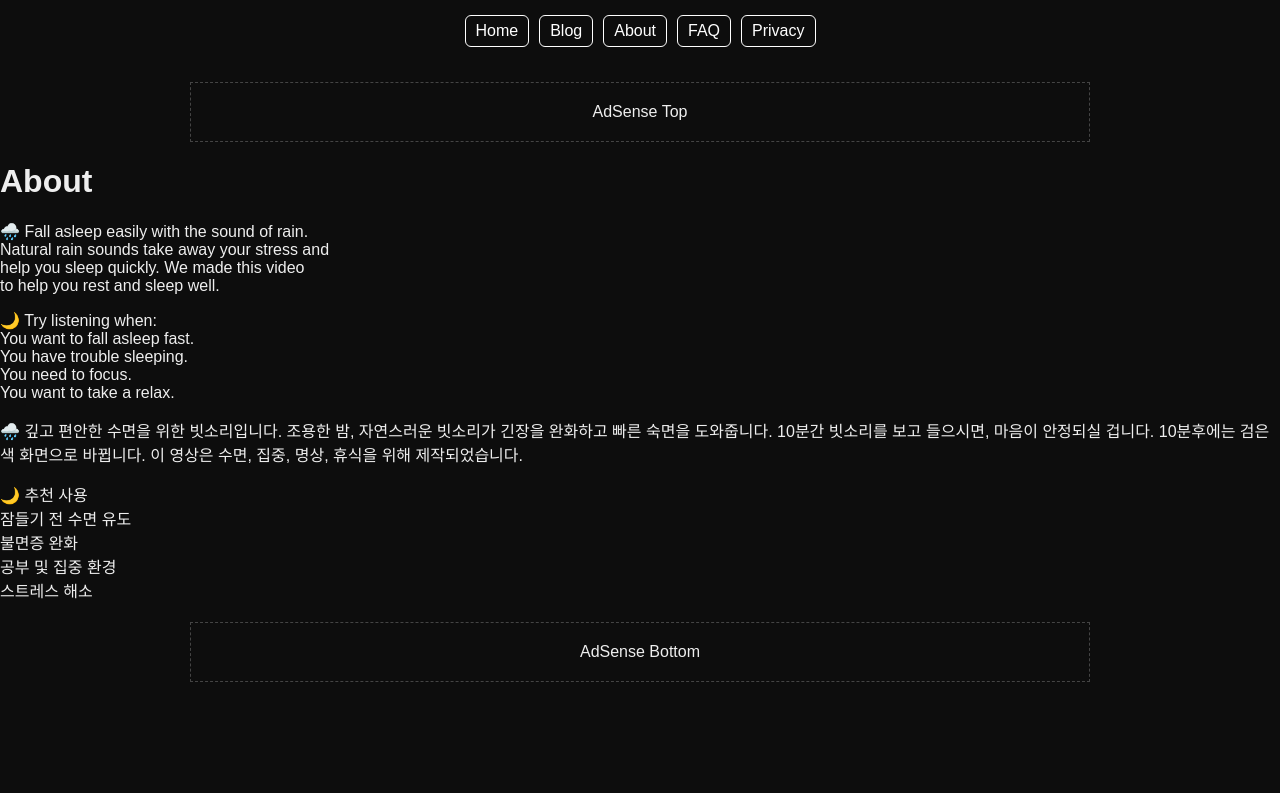
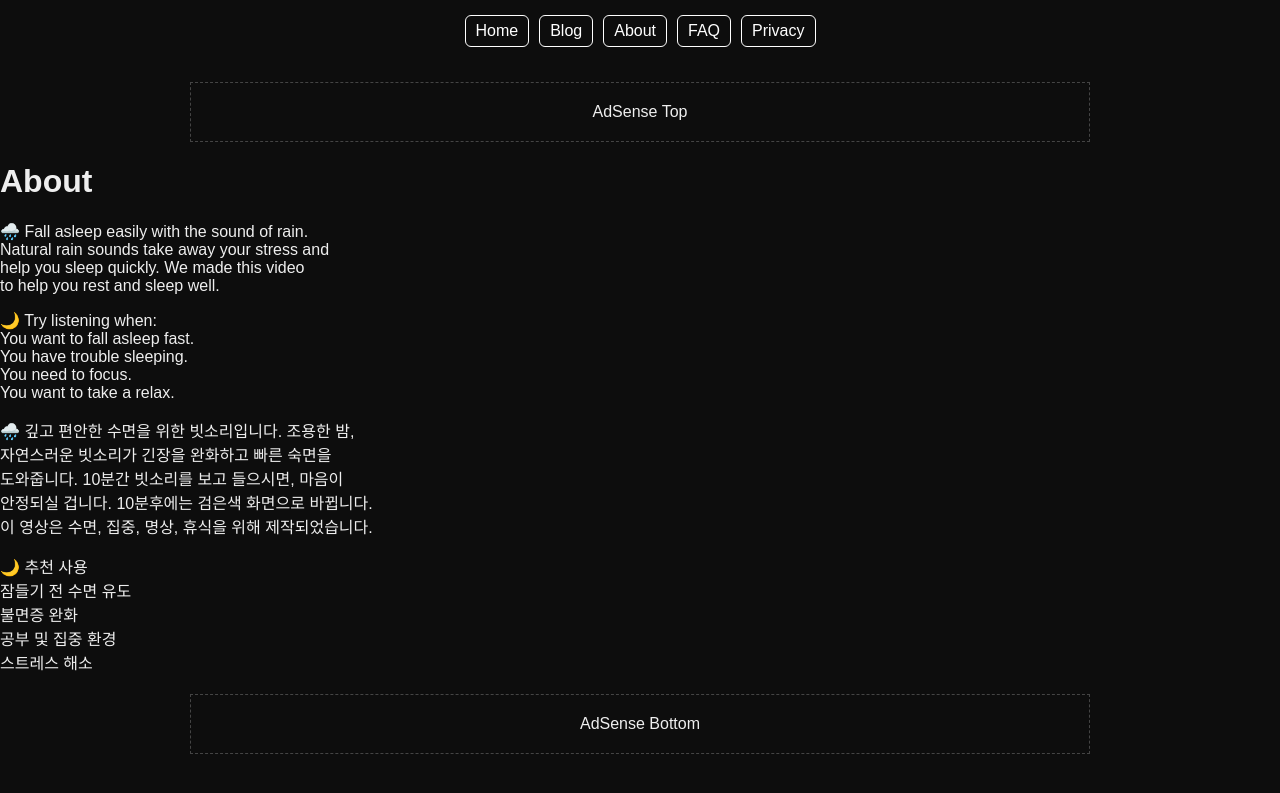
Before and after one commit to choijangwook/rain-deep-sleep, a Jekyll site: the page built from about.md, in a window 1280 px wide. Shown: the top 793 px of the page. Built offline with Jekyll 4.4.1, drawn with Linux system fonts in a browser that asks for light colours.

```diff
--- a/about.md
+++ b/about.md
@@ -17,7 +17,11 @@ You need to focus. <br>
 You want to take a  relax. <br>
 
 
-🌧️ 깊고 편안한 수면을 위한 빗소리입니다. 조용한 밤, 자연스러운 빗소리가 긴장을 완화하고 빠른 숙면을 도와줍니다. 10분간 빗소리를 보고 들으시면, 마음이 안정되실 겁니다. 10분후에는 검은색 화면으로 바뀝니다. 이 영상은 수면, 집중, 명상, 휴식을 위해 제작되었습니다.
+🌧️ 깊고 편안한 수면을 위한 빗소리입니다. 조용한 밤,<br>
+자연스러운 빗소리가 긴장을 완화하고 빠른 숙면을<br>
+도와줍니다. 10분간 빗소리를 보고 들으시면, 마음이 <br>
+안정되실 겁니다. 10분후에는 검은색 화면으로 바뀝니다.<br>
+이 영상은 수면, 집중, 명상, 휴식을 위해 제작되었습니다.<br>
 
 🌙 추천 사용<br>
 잠들기 전 수면 유도<br>
```
